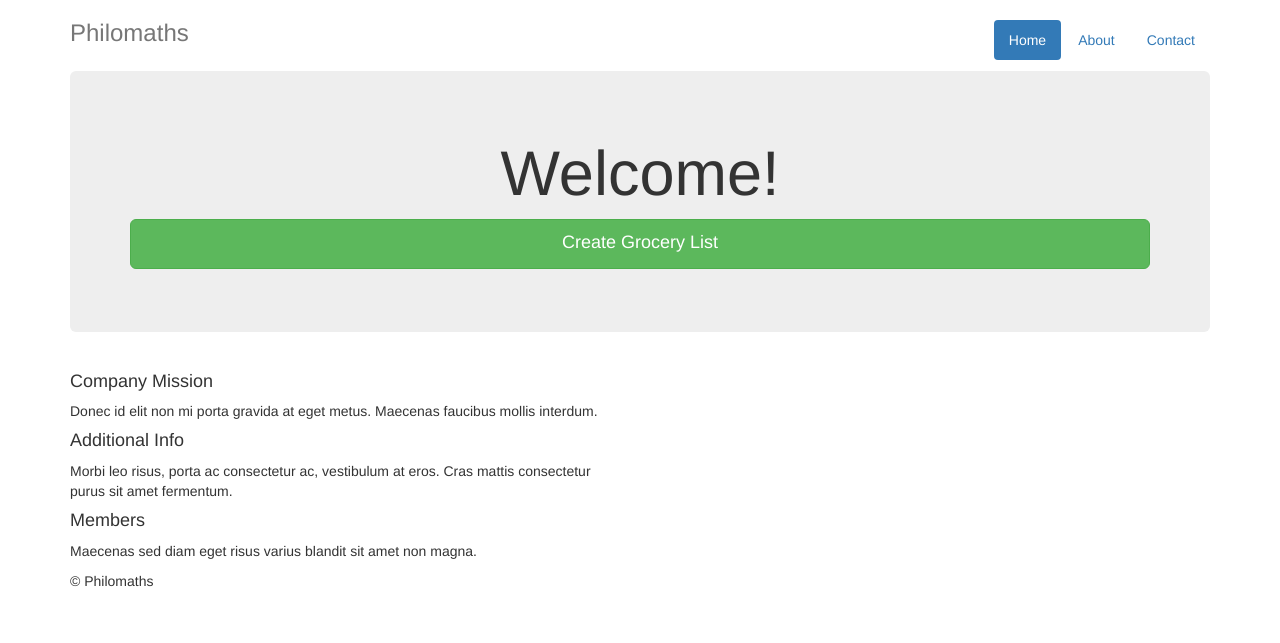
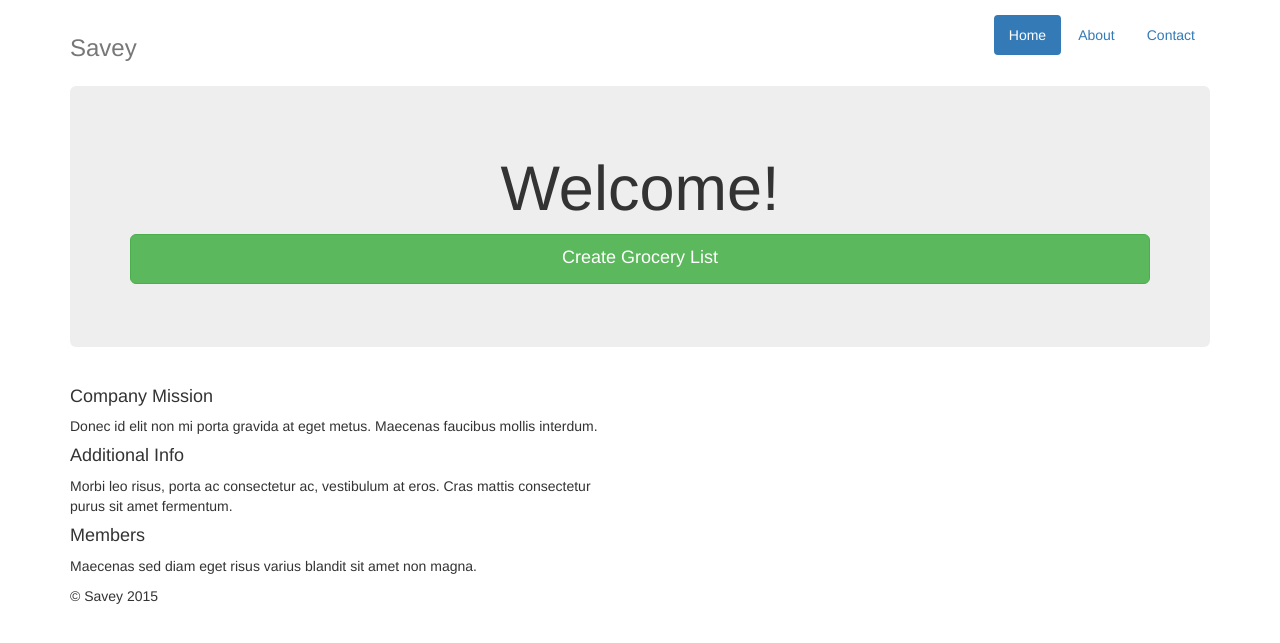
Before and after one commit to dbjellan/Macathon, a Django app: page /grocerylist/ in a window 1280 px wide. Shown: the top 643 px of the page. Run offline with Django 3.2, Linux system fonts and the light colour scheme; parts of the project's set-up code (start-up, migrations or seed data) failed here and were passed over; some libraries are stand-ins or nearby versions.

Commit message:
Changing name

```diff
--- a/philomaths/templates/index.html
+++ b/philomaths/templates/index.html
@@ -4,7 +4,7 @@
     <meta charset="utf-8">
     <meta http-equiv="X-UA-Compatible" content="IE=edge">
     <meta name="viewport" content="width=device-width, initial-scale=1">
-    <title>Bootstrap 101 Template</title>
+    <title>Savey</title>
 
     <!-- Bootstrap -->
     <link href="/static/bootstrap/css/bootstrap.min.css" rel="stylesheet">
@@ -20,14 +20,16 @@
     <div class="container">
       <div class="header">
         <nav>
+          <div style="height:15px;font-size:1px;">&nbsp;</div>
           <ul class="nav nav-pills pull-right">
             <li role="presentation" class="active"><a href="/grocerylist">Home</a></li>
             <li role="presentation"><a href="#">About</a></li>
             <li role="presentation"><a href="#">Contact</a></li>
           </ul>
         </nav>
-        <h3 class="text-muted">Philomaths</h3>
+        <h3 class="text-muted">Savey</h3>
       </div>
+
       <div style="height:15px;font-size:1px;">&nbsp;</div>
       <div class="jumbotron">
         <h1><center>Welcome!</center></h1>
@@ -49,7 +51,7 @@
       </div>
 
       <footer class="footer">
-        <p>&copy; Philomaths</p>
+        <p>&copy; Savey 2015</p>
       </footer>
 
     </div> <!-- /container -->
```
Also changed, not shown: philomaths/templates/createlist.html (+4 -4 lines), philomaths/db.sqlite3.
